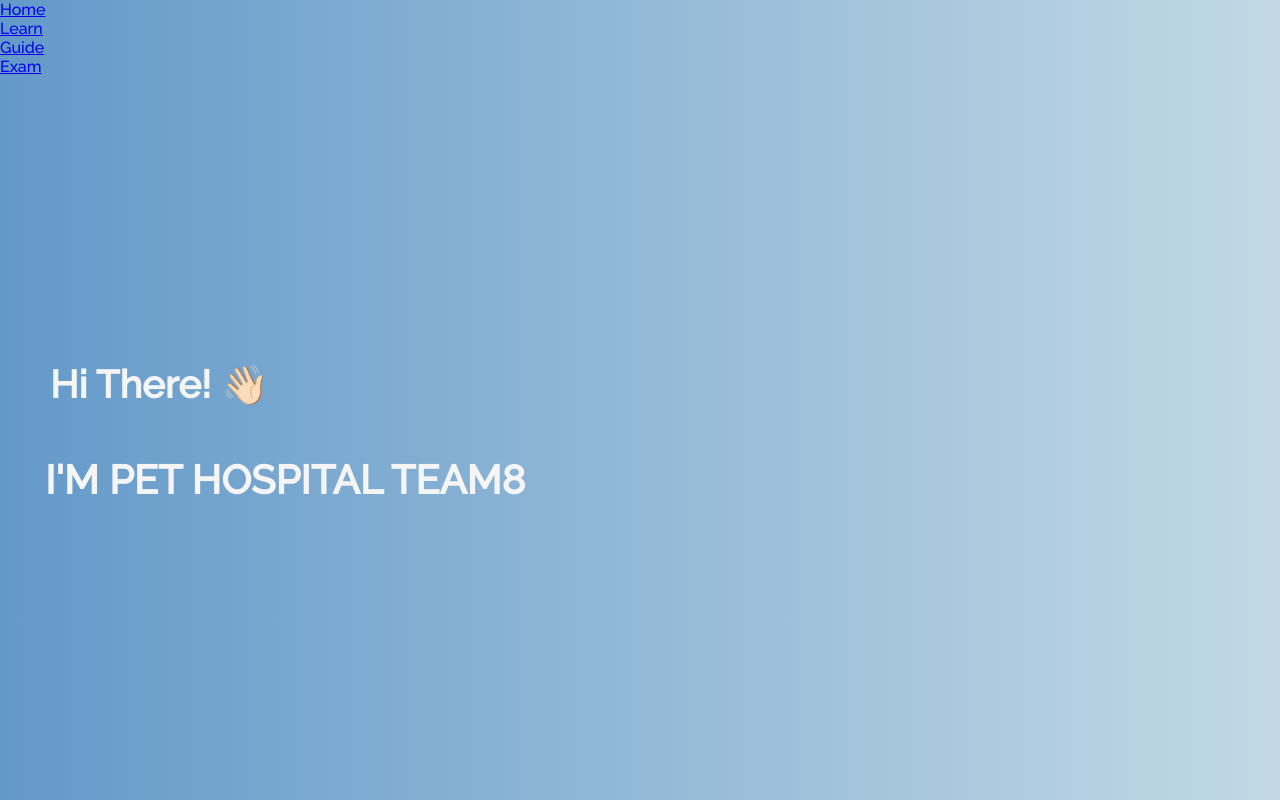
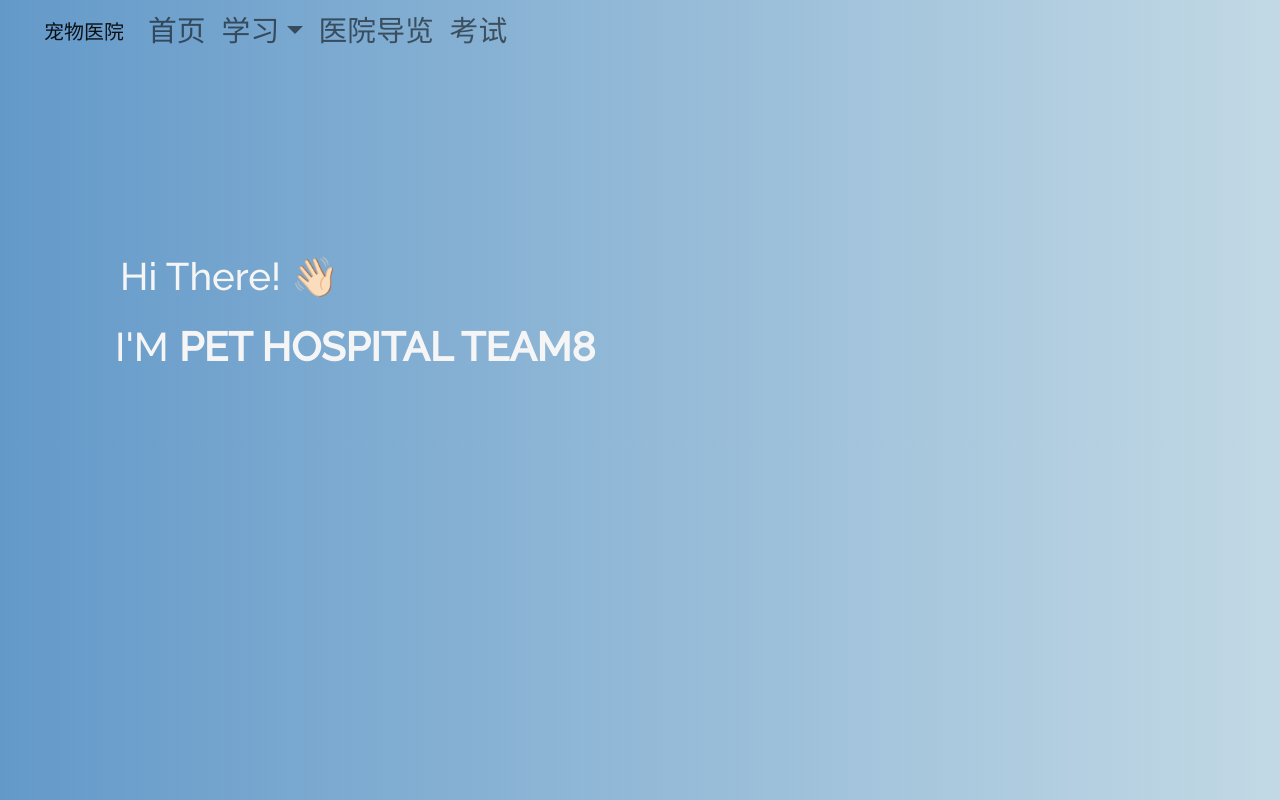
Before and after one commit to zcy530/PetHospital, a React (Create React App) app: page / in a window 1280 px wide. Built offline with nearby package versions, Linux system fonts and the light colour scheme.

Commit message:
router style

```diff
--- a/package.json
+++ b/package.json
@@ -6,6 +6,7 @@
     "@testing-library/jest-dom": "^5.14.1",
     "@testing-library/react": "^13.0.0",
     "@testing-library/user-event": "^13.2.1",
+    "bootstrap": "^5.2.3",
     "react": "^18.2.0",
     "react-bootstrap": "^2.7.2",
     "react-dom": "^18.2.0",
--- a/src/App.js
+++ b/src/App.js
@@ -6,6 +6,7 @@ import Exam from './pages/exam/exam.tsx';
 import NavBar from "./components/Navbar.tsx";
 import "./style.css";
 import "./App.css";
+import 'bootstrap/dist/css/bootstrap.min.css';
 
 function App() {
   return (
--- a/src/components/Navbar.tsx
+++ b/src/components/Navbar.tsx
@@ -2,34 +2,39 @@ import React, { useState } from "react";
 import Navbar from "react-bootstrap/Navbar";
 import Nav from "react-bootstrap/Nav";
 import Container from "react-bootstrap/Container";
+import NavDropdown from 'react-bootstrap/NavDropdown';
 import { Link } from "react-router-dom";
 
 function NavBar() {
 
   return (
-    <Navbar>
+    <Navbar bg="transparent">
       <Container>
+        <Navbar.Brand href="#home">宠物医院</Navbar.Brand>
         <Navbar.Collapse>
+
           <Nav defaultActiveKey="#home">
             <Nav.Item>
-              <Nav.Link as={Link} to="/">Home</Nav.Link>
+              <Nav.Link as={Link} to="/">首页</Nav.Link>
+            </Nav.Item>
+
+            <NavDropdown title="学习">
+              <NavDropdown.Item href="#action/3.1">病例学习</NavDropdown.Item>
+              <NavDropdown.Item href="#action/3.2">角色扮演</NavDropdown.Item>
+            </NavDropdown>
+
+            <Nav.Item>
+              <Nav.Link as={Link} to="/guide"> 医院导览 </Nav.Link>
             </Nav.Item>
 
             <Nav.Item>
-              <Nav.Link as={Link} to="/learn">Learn</Nav.Link>
-            </Nav.Item>
-
-            <Nav.Item>
-              <Nav.Link as={Link} to="/guide"> Guide </Nav.Link>
-            </Nav.Item>
-
-            <Nav.Item>
-              <Nav.Link as={Link} to="/exam"> Exam </Nav.Link>
+              <Nav.Link as={Link} to="/exam"> 考试 </Nav.Link>
             </Nav.Item>
           </Nav>
-        </Navbar.Collapse>
-      </Container>
-    </Navbar>
+
+         </Navbar.Collapse>
+       </Container>
+     </Navbar>
   );
 }
 
--- a/src/style.css
+++ b/src/style.css
@@ -20,6 +20,18 @@ html {
 
   button:focus {
     box-shadow: none !important;
+  }
+
+
+  /* --------- */
+  /* Navbar */
+  /* --------- */
+  .navbar {
+    position: fixed !important;
+    padding: 1rem 2rem !important;
+    font-size: 1.8rem !important;
+    height: 4rem;
+    width: 50rem;
   }
 
   /* --------- */
```
Also changed, not shown: 1 other file (tests, documents, lock files or other folders).
